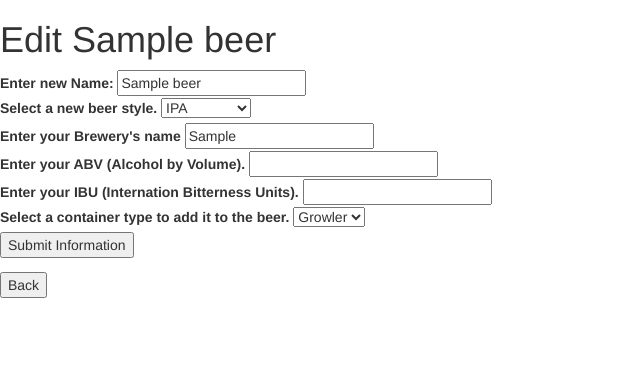
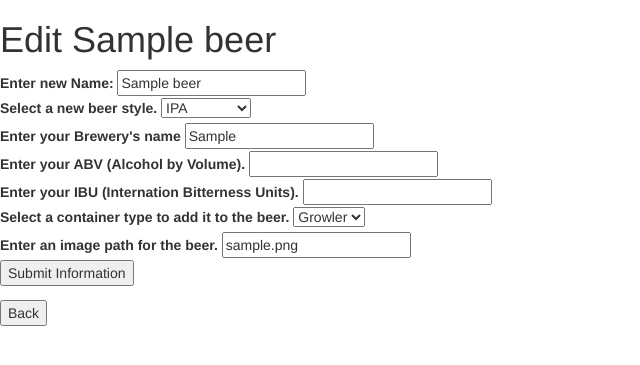
Before and after one commit to creightonja/growler, a PHP site: template views/beer_edit.html.twig in a window 1280 px wide. Shown: the top 365 px of the page, without its empty margins (0-640 px from the left). Run offline with PHP 8.4, Linux system fonts and the light colour scheme; the template is opened without the code that fills it: most values are stand-ins (such as "Sample title", 1, 10 or a date in 2020); some libraries are stand-ins or nearby versions.

Commit message:
update new image paths and fix user variables on a few pages.

```diff
--- a/views/beer.html.twig
+++ b/views/beer.html.twig
@@ -28,7 +28,7 @@
             {% endif %}
 
             {% if user.getUserName == "Admin" %}
-                <form action="/beer/{{ beer.getId }}/edit">
+                <form action="/{{ user.getId }}/beer/{{ beer.getId }}/edit">
                     <button type="submit">Edit Beer</button>
                 </form>
 
--- a/views/beer_edit.html.twig
+++ b/views/beer_edit.html.twig
@@ -2,16 +2,16 @@
     <head>
         <link rel="stylesheet" href="https://maxcdn.bootstrapcdn.com/bootstrap/3.3.1/css/bootstrap.min.css">
 
-        <title>Edit {{ beer.getBeer_Name }}</title>
+        <title>Edit {{ beer.getBeerName }}</title>
     </head>
     <body>
-        <h1>Edit {{ beer.getBeer_Name }}</h1>
+        <h1>Edit {{ beer.getBeerName }}</h1>
 
 
-        <form action="/beer/{{ beer.getId }}" method="post">
+        <form action="/{{ user.getId }}/beer/{{ beer.getId }}" method="post">
                 <input name="_method" type="hidden" value="patch">
                 <label for="beer_name">Enter new Name:</label>
-                <input name="beer_name" type="text" value="{{ beer.getBeer_Name }}">
+                <input name="beer_name" type="text" value="{{ beer.getBeerName }}">
                 <br>
 
                 <label for 'style'>Select a new beer style.</label>
@@ -51,11 +51,15 @@
                   </select>
                   <br>
 
+                  <label>Enter an image path for the beer.</label>
+                  <input id="image" name="image" type="text" value="{{ beer.getImage }}">
+                  <br>
+
                   <button type="submit">Submit Information</button>
             </form>
 
 
-        <form action="/beer/{{ beer.getId }}">
+        <form action="/{{ user.getId }}/beer/{{ beer.getId }}">
             <button type="submit">Back</button>
         </form>
 
--- a/views/beers.html.twig
+++ b/views/beers.html.twig
@@ -73,6 +73,9 @@
 
                     </select>
                     <br>
+                    <label>Enter an Image path.</label>
+                    <input id="image" name="image" type="text">
+                    <br>
 
                     <button type="submit">Submit Information</button>
                   </form>
```
Also changed, not shown: app/app.php (+11 -6 lines).
